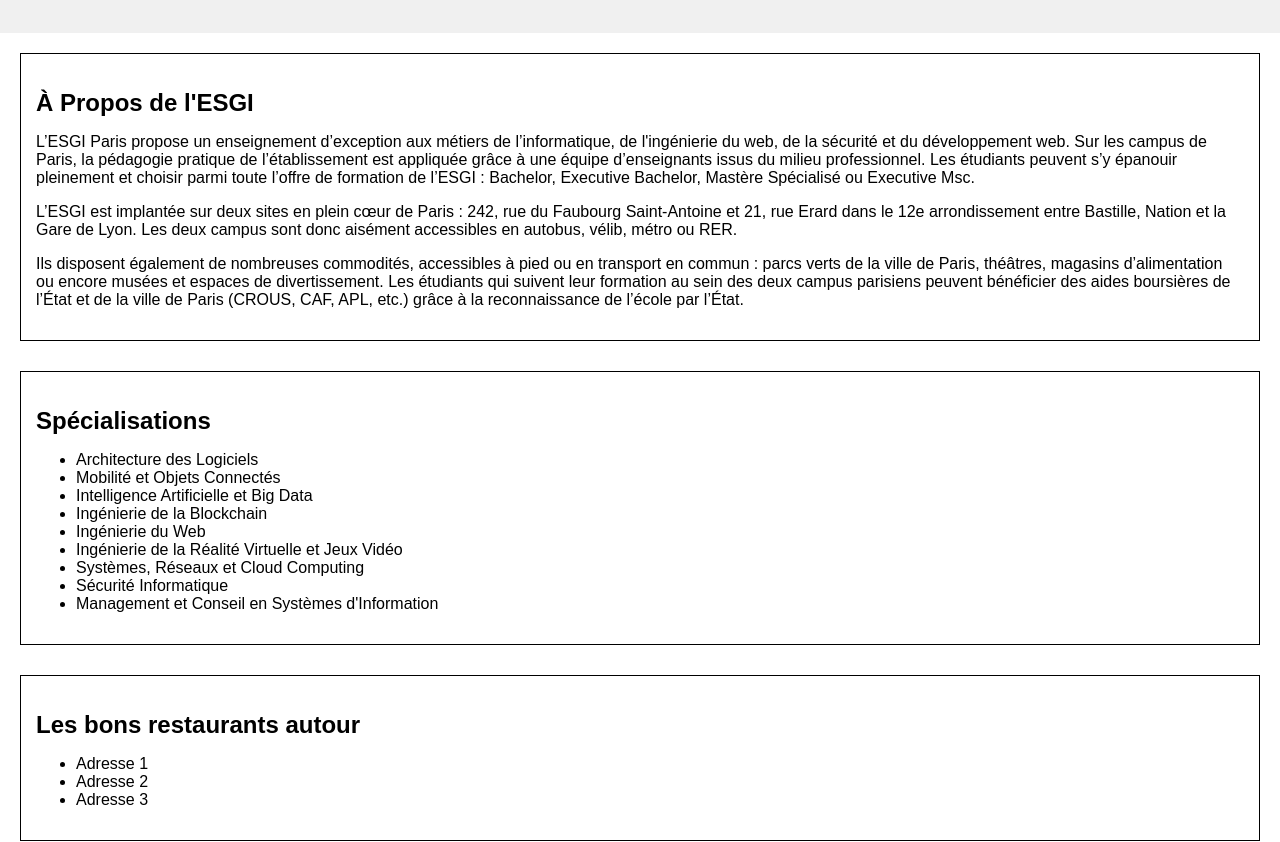
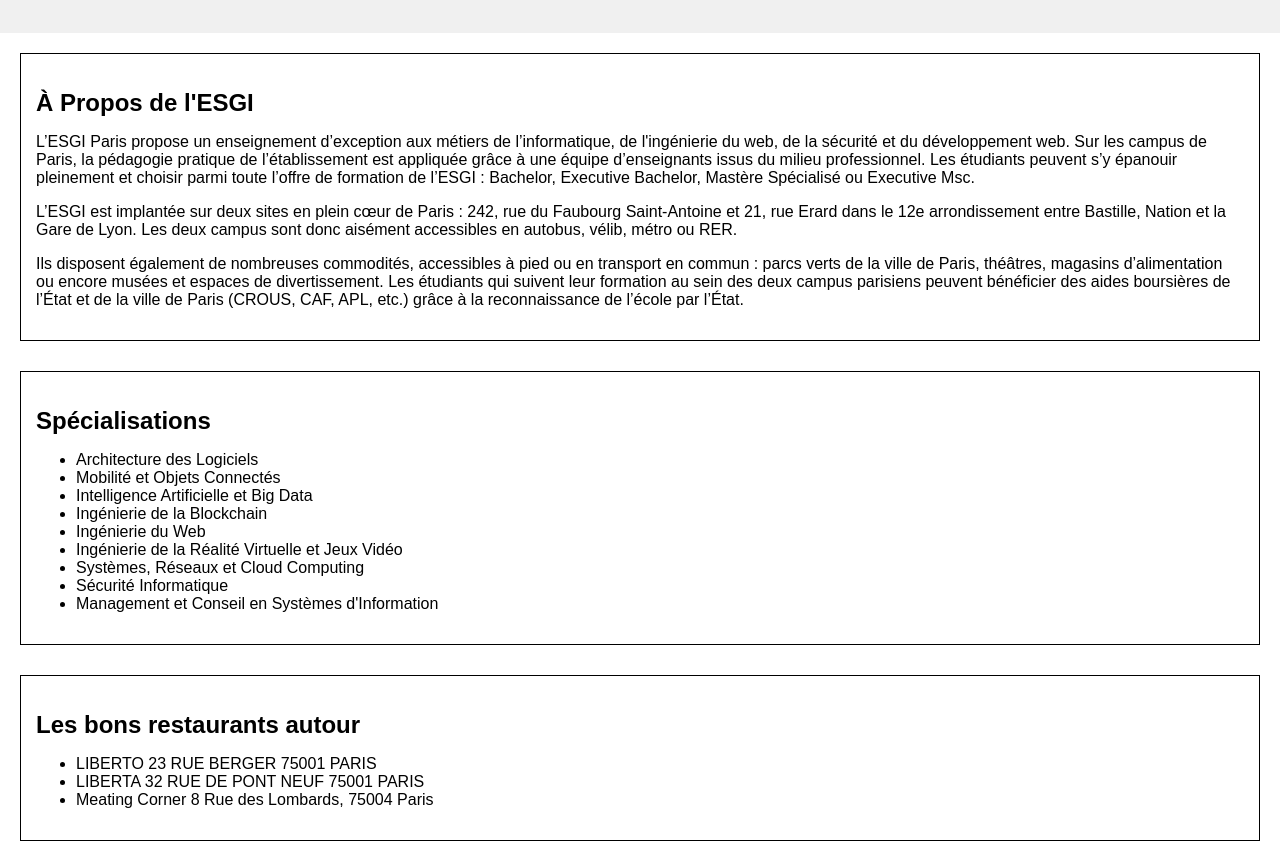
Before and after one commit to Gohso/TP_Github, a plain HTML site: page index.html in a window 1280 px wide. Shown: the part 121-963 px from the top of the page. Drawn offline with Linux system fonts and the light colour scheme.

Commit message:
[EDIT] inedx.html adresses

```diff
--- a/index.html
+++ b/index.html
@@ -38,9 +38,9 @@
     <section id="restaurants">
       <h2>Les bons restaurants autour</h2>
       <ul>
-          <li>Adresse 1</li>
-          <li>Adresse 2</li>
-          <li>Adresse 3</li>
+          <li>LIBERTO 23 RUE BERGER 75001 PARIS</li>
+          <li>LIBERTA 32 RUE DE PONT NEUF 75001 PARIS</li>
+          <li>Meating Corner 8 Rue des Lombards, 75004 Paris</li>
       </ul>
   </section>
 
```
